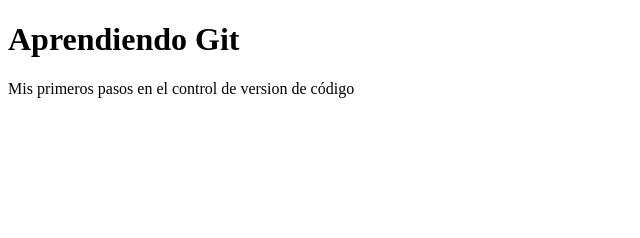
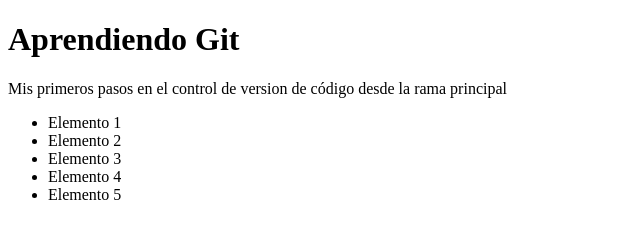
Before and after one commit to vartorelli/repo-git, a plain HTML site: page index.html in a window 1280 px wide. Shown: the whole page, without its empty margins (0-640 px from the left). Drawn offline with Linux system fonts and the light colour scheme.

Commit message:
Agregando las etiqueta de CSS y JS

```diff
--- a/index.html
+++ b/index.html
@@ -4,9 +4,18 @@
     <meta charset="UTF-8" />
     <meta name="viewport" content="width=device-width, initial-scale=1.0" />
     <title>Aprendiendo Git</title>
+    <link rel="stylesheet" href="style.css">
   </head>
   <body>
     <h1>Aprendiendo Git</h1>
-    <p>Mis primeros pasos en el control de version de código</p>
+    <p>Mis primeros pasos en el control de version de código desde la rama principal</p>
+    <ul>
+      <li>Elemento 1</li>
+      <li>Elemento 2</li>
+      <li>Elemento 3</li>
+      <li>Elemento 4</li>
+      <li>Elemento 5</li>
+    </ul>
   </body>
+  <script src="index.js" type="module"></script>
 </html>
```
